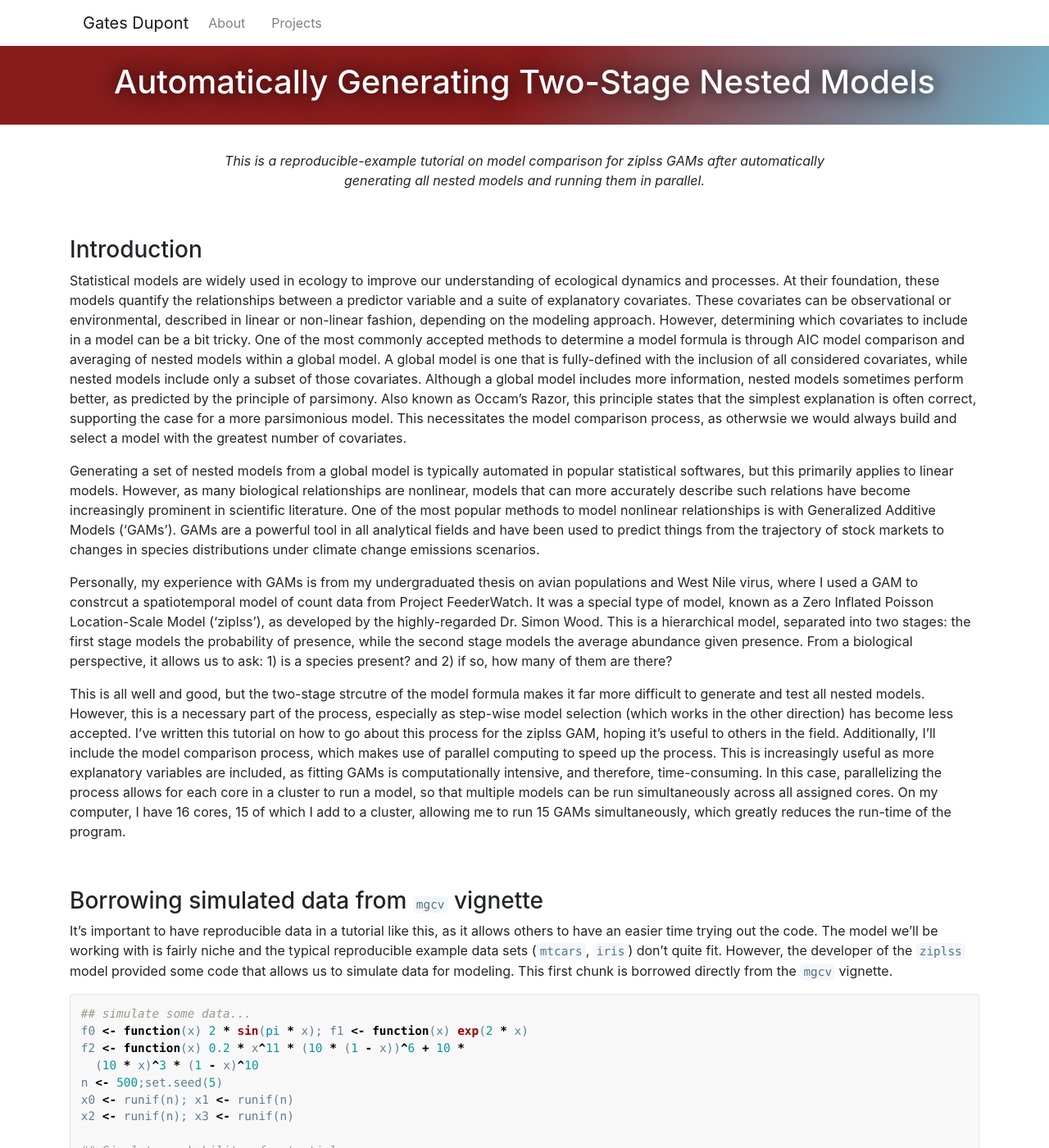
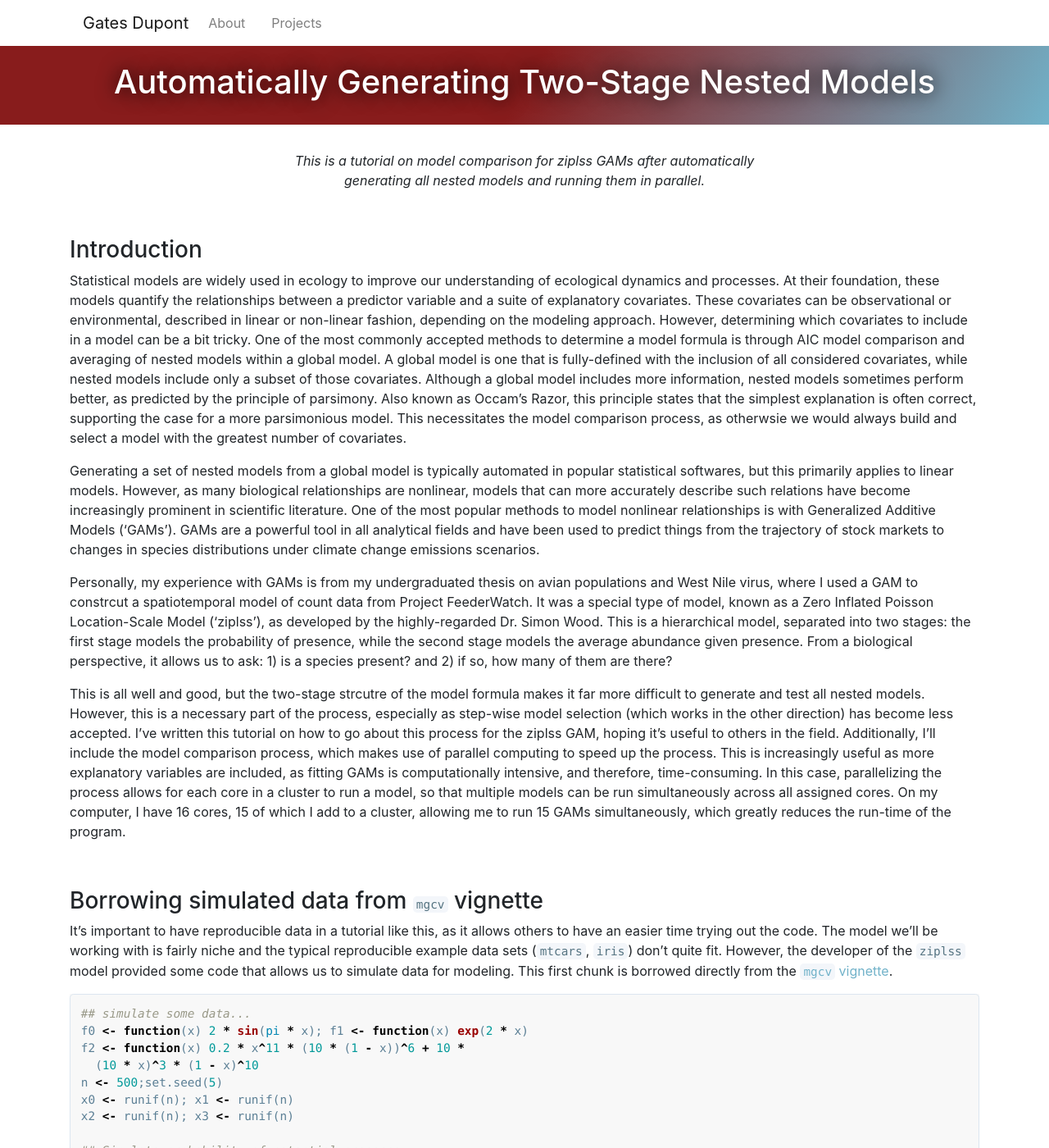
Before and after one commit to chrisyeh96/chrisyeh96.github.io, a Jekyll site: the page built from _posts/2019-05-29-Auto-Nested-Mod.md, in a window 1280 px wide and 1400 px high. Shown: the whole window at 82% size. Built offline with Jekyll 4.4.1, drawn with Linux system fonts in a browser that asks for light colours; nearby versions of some CDN libraries.

Commit message:
Update 2019-05-29-Auto-Nested-Mod.md

````diff
--- a/_posts/2019-05-29-Auto-Nested-Mod.md
+++ b/_posts/2019-05-29-Auto-Nested-Mod.md
@@ -5,7 +5,7 @@ published: true
 use_code: true
 ---
 
-<p style="text-align:center;"><i>This is a reproducible-example tutorial on model comparison for ziplss GAMs after automatically <br> generating all nested models and running them in parallel.</i></p>
+<p style="text-align:center;"><i>This is a tutorial on model comparison for ziplss GAMs after automatically <br> generating all nested models and running them in parallel.</i></p>
 
 <br>
 
@@ -23,7 +23,7 @@ This is all well and good, but the two-stage strcutre of the model formula makes
 
 ### Borrowing simulated data from `mgcv` vignette
 
-It's important to have reproducible data in a tutorial like this, as it allows others to have an easier time trying out the code. The model we'll be working with is fairly niche and the typical reproducible example data sets (`mtcars`, `iris`) don't quite fit. However, the developer of the `ziplss` model provided some code that allows us to simulate data for modeling. This first chunk is borrowed directly from the `mgcv` vignette.
+It's important to have reproducible data in a tutorial like this, as it allows others to have an easier time trying out the code. The model we'll be working with is fairly niche and the typical reproducible example data sets (`mtcars`, `iris`) don't quite fit. However, the developer of the `ziplss` model provided some code that allows us to simulate data for modeling. This first chunk is borrowed directly from the <a href="https://cran.r-project.org/web/packages/mgcv/mgcv.pdf" target="_blank">`mgcv` vignette</a>.
 
 ```r
 ## simulate some data...
````
